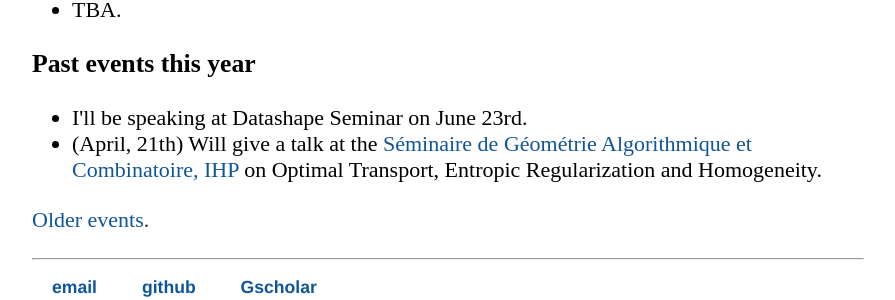
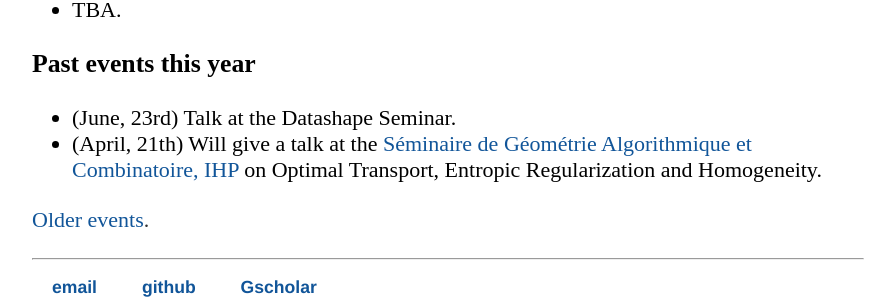
Before and after one commit to tlacombe/tlacombe.github.io, a Jekyll site: the page built from index.html, in a window 1280 px wide. Shown: the part 804-1104 px from the top of the page, without its empty margins (192-1087 px from the left). Built offline with Jekyll 4.4.1, drawn with Linux system fonts in a browser that asks for light colours.

Commit message:
update news

```diff
--- a/index.html
+++ b/index.html
@@ -19,7 +19,7 @@ title: Théo Lacombe's webpage
 
         <h3> Past events this year</h3>
 	<ul>
-		<li>I'll be speaking at Datashape Seminar on June 23rd.</li>
+		<li> (June, 23rd) Talk at the Datashape Seminar.</li>
 		<li>(April, 21th) Will give a talk at the <a href="http://monge.univ-mlv.fr/~hubard/GAC/index.html">Séminaire de Géométrie Algorithmique et Combinatoire, IHP</a> on Optimal Transport, Entropic Regularization and Homogeneity.</li>
 	</ul>
 	<p>
```
